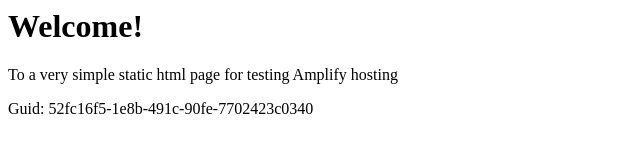
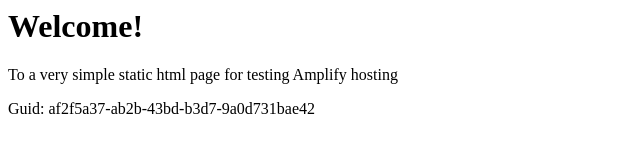
Before and after one commit to aws-aemilia-nrt/Github-PR-Commit-Integration-Test-DoNotTouch-GitHubWebhookPushCanaryTest-v1-prod-ap-northeast-1, a website: page src/index.html in a window 1280 px wide. Shown: the full height of the page, 0-640 px from the left. Drawn offline with Linux system fonts and the light colour scheme.

Commit message:
commit from integ tests

```diff
--- a/src/index.html
+++ b/src/index.html
@@ -12,6 +12,6 @@
 <body>
     <h1>Welcome!</h1>
     <p>To a very simple static html page for testing Amplify hosting</p>
-    <p>Guid: 52fc16f5-1e8b-491c-90fe-7702423c0340</p></body>
+    <p>Guid: af2f5a37-ab2b-43bd-b3d7-9a0d731bae42</p></body>
 
 </html>
```
